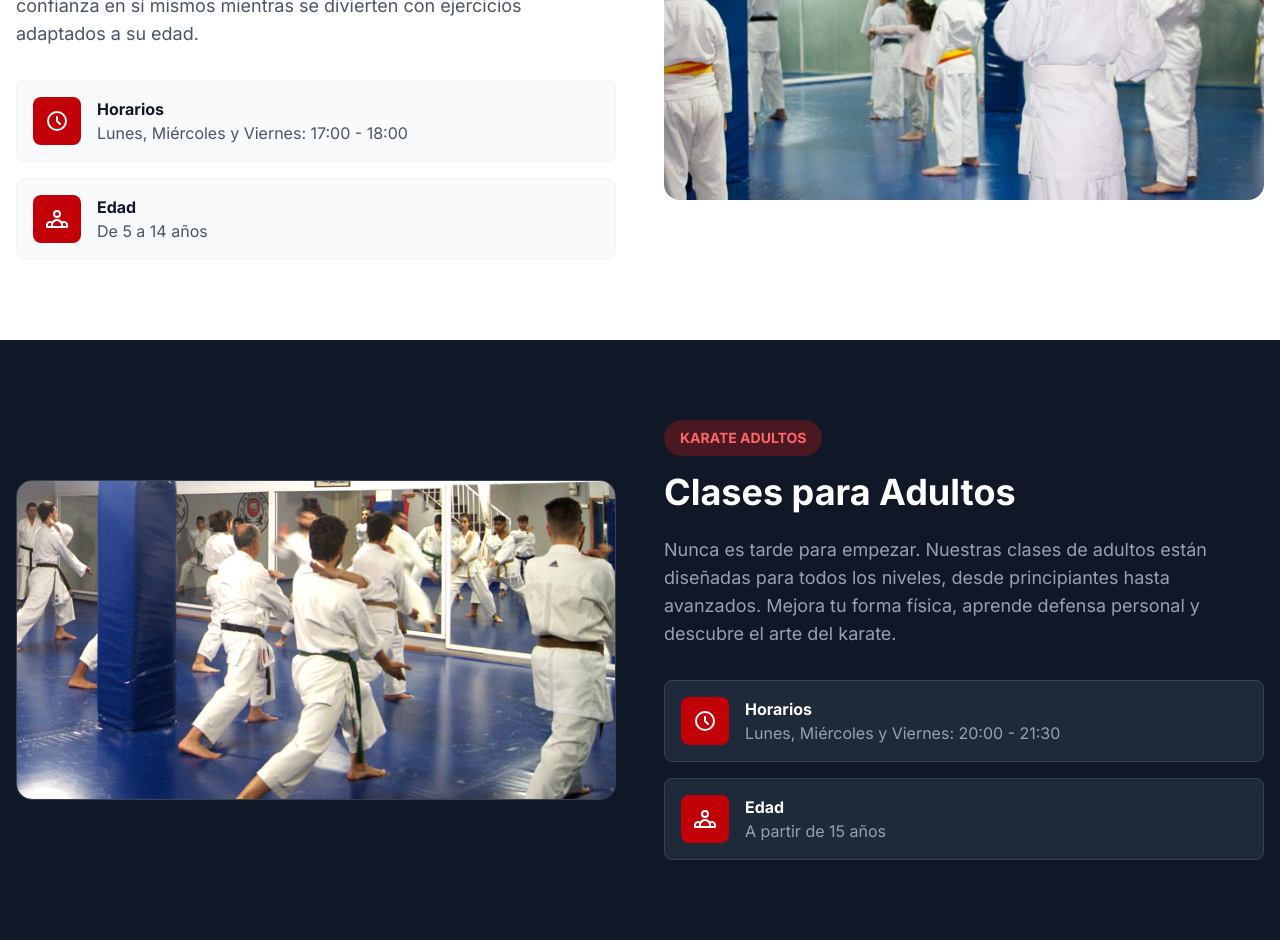
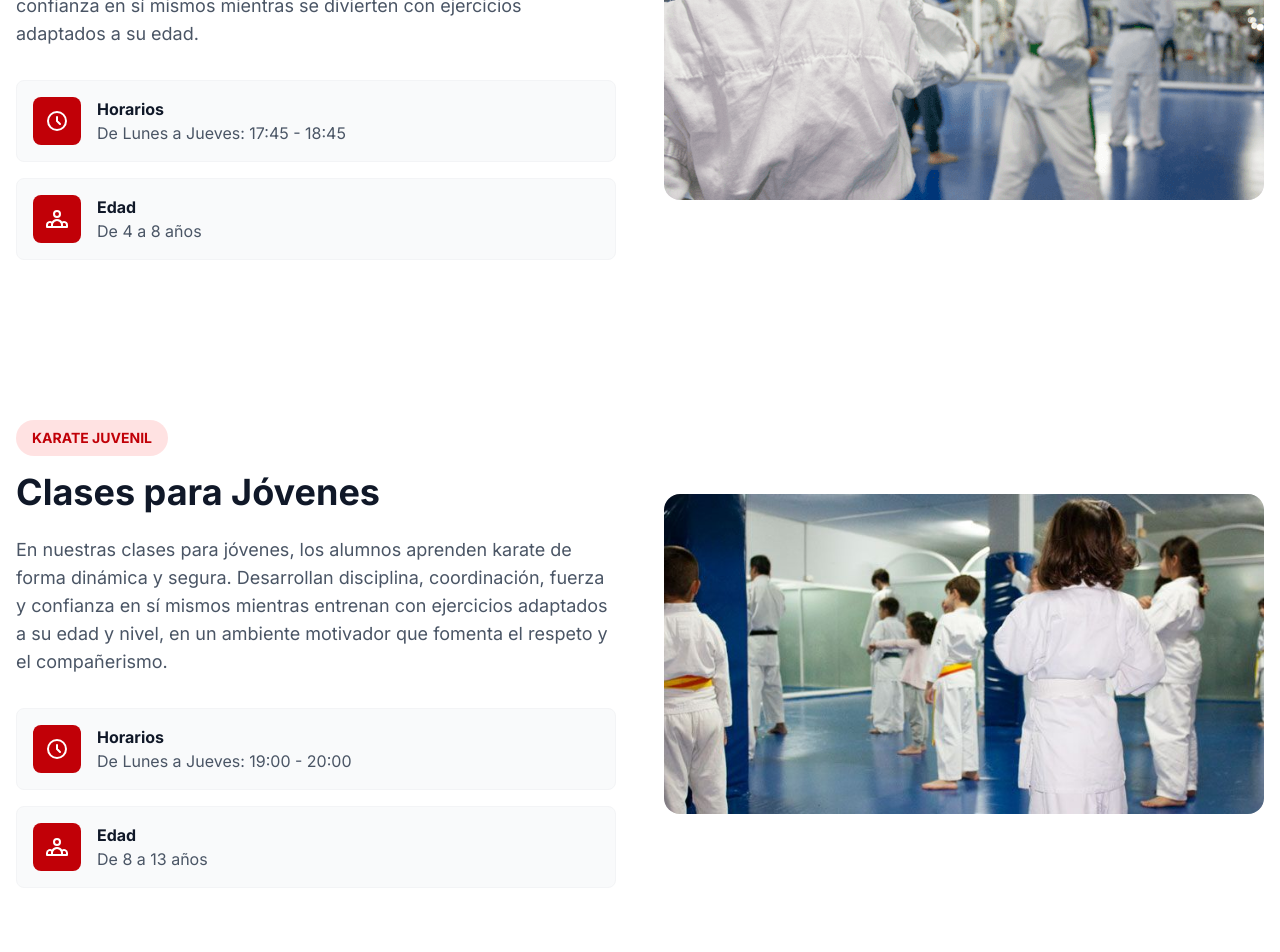
Before and after one commit to Coke-25/shotokanrinconada, a Next.js app: page /clases in a window 1280 px wide. Shown: the part 540-1492 px from the top of the page. Built offline with nearby package versions, Linux system fonts and the light colour scheme.

Commit message:
Adjusting schedule data

```diff
--- a/src/app/clases/page.tsx
+++ b/src/app/clases/page.tsx
@@ -36,7 +36,7 @@ export default function Clases() {
                   </div>
                   <div>
                     <h4 className="font-bold text-gray-900">Horarios</h4>
-                    <p className="text-gray-600">Lunes, Miércoles y Viernes: 17:00 - 18:00</p>
+                    <p className="text-gray-600">De Lunes a Jueves: 17:45 - 18:45</p>
                   </div>
                 </div>
 
@@ -48,7 +48,60 @@ export default function Clases() {
                   </div>
                   <div>
                     <h4 className="font-bold text-gray-900">Edad</h4>
-                    <p className="text-gray-600">De 5 a 14 años</p>
+                    <p className="text-gray-600">De 4 a 8 años</p>
+                  </div>
+                </div>
+              </div>
+            </div>
+
+            <div className="bg-gray-100 rounded-2xl overflow-hidden relative min-h-80">
+              <Image
+                src="images/karate-infantil.png"
+                alt="Karate para niños"
+                fill
+                className="object-cover"
+              />
+            </div>
+          </div>
+        </div>
+      </section>
+
+      <section className="py-20 bg-white">
+        <div className="container mx-auto px-4">
+          <div className="grid md:grid-cols-2 gap-12 items-center">
+            <div>
+              <div className="inline-block bg-red-100 text-red-700 px-4 py-2 rounded-full text-sm font-bold mb-4">
+                KARATE JUVENIL
+              </div>
+              <h2 className="text-3xl md:text-4xl font-bold text-gray-900 mb-6">
+                Clases para Jóvenes
+              </h2>
+              <p className="text-gray-600 text-lg mb-8">
+                En nuestras clases para jóvenes, los alumnos aprenden karate de forma dinámica y segura. Desarrollan disciplina, coordinación, fuerza y confianza en sí mismos mientras entrenan con ejercicios adaptados a su edad y nivel, en un ambiente motivador que fomenta el respeto y el compañerismo.
+              </p>
+
+              <div className="space-y-4">
+                <div className="flex items-center gap-4 bg-gray-50 p-4 rounded-lg border border-gray-100">
+                  <div className="bg-red-700 text-white p-3 rounded-lg">
+                    <svg className="w-6 h-6" fill="none" stroke="currentColor" viewBox="0 0 24 24">
+                      <path strokeLinecap="round" strokeLinejoin="round" strokeWidth={2} d="M12 8v4l3 3m6-3a9 9 0 11-18 0 9 9 0 0118 0z" />
+                    </svg>
+                  </div>
+                  <div>
+                    <h4 className="font-bold text-gray-900">Horarios</h4>
+                    <p className="text-gray-600">De Lunes a Jueves: 19:00 - 20:00</p>
+                  </div>
+                </div>
+
+                <div className="flex items-center gap-4 bg-gray-50 p-4 rounded-lg border border-gray-100">
+                  <div className="bg-red-700 text-white p-3 rounded-lg">
+                    <svg className="w-6 h-6" fill="none" stroke="currentColor" viewBox="0 0 24 24">
+                      <path strokeLinecap="round" strokeLinejoin="round" strokeWidth={2} d="M17 20h5v-2a3 3 0 00-5.356-1.857M17 20H7m10 0v-2c0-.656-.126-1.283-.356-1.857M7 20H2v-2a3 3 0 015.356-1.857M7 20v-2c0-.656.126-1.283.356-1.857m0 0a5.002 5.002 0 019.288 0M15 7a3 3 0 11-6 0 3 3 0 016 0z" />
+                    </svg>
+                  </div>
+                  <div>
+                    <h4 className="font-bold text-gray-900">Edad</h4>
+                    <p className="text-gray-600">De 8 a 13 años</p>
                   </div>
                 </div>
               </div>
@@ -111,7 +164,7 @@ export default function Clases() {
                   </div>
                   <div>
                     <h4 className="font-bold text-white">Edad</h4>
-                    <p className="text-gray-400">A partir de 15 años</p>
+                    <p className="text-gray-400">A partir de 14 años</p>
                   </div>
                 </div>
               </div>
```
Also changed, not shown: public/images/karate-infantil.png (added), 1 other file (tests, documents, lock files or other folders).
